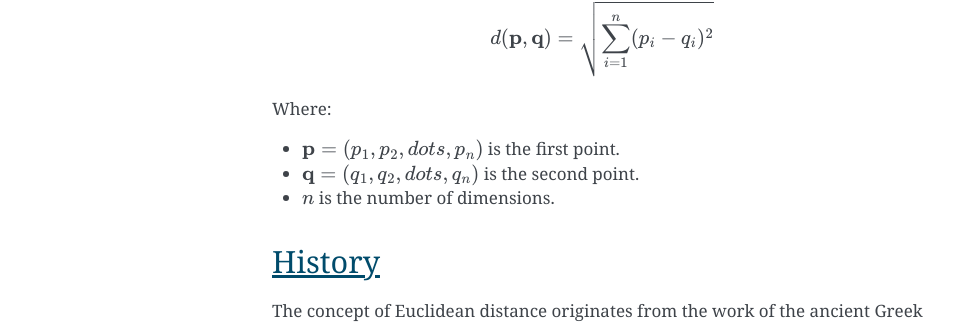
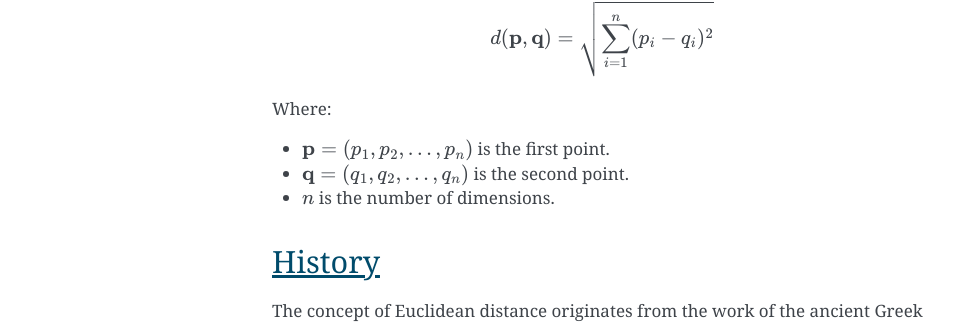
Before and after one commit to ym001/distancia, a Sphinx documentation site: the page built from docs/euclidean.rst, in a window 1280 px wide and 900 px high, scrolled down 390 px. Shown: the part 127-452 px from the top of the window, without its empty margins (148-1111 px from the left). Built offline with Sphinx 7.4.7, drawn with Linux system fonts in a browser that asks for light colours; pages that are not in the unit, such as notebooks, are missing from menus.

```diff
--- a/docs/euclidean.rst
+++ b/docs/euclidean.rst
@@ -18,9 +18,9 @@ The Euclidean distance between two points :math:`\mathbf{p}`  and :math:`\mathbf
 
 Where:
 
-* :math:`\mathbf{p} = (p_1, p_2, \\dots, p_n)` is the first point.
+* :math:`\mathbf{p} = (p_1, p_2, \dots, p_n)` is the first point.
 
-* :math:`\mathbf{q} = (q_1, q_2, \\dots, q_n)` is the second point.
+* :math:`\mathbf{q} = (q_1, q_2, \dots, q_n)` is the second point.
 
 * :math:`n` is the number of dimensions.
 
```
